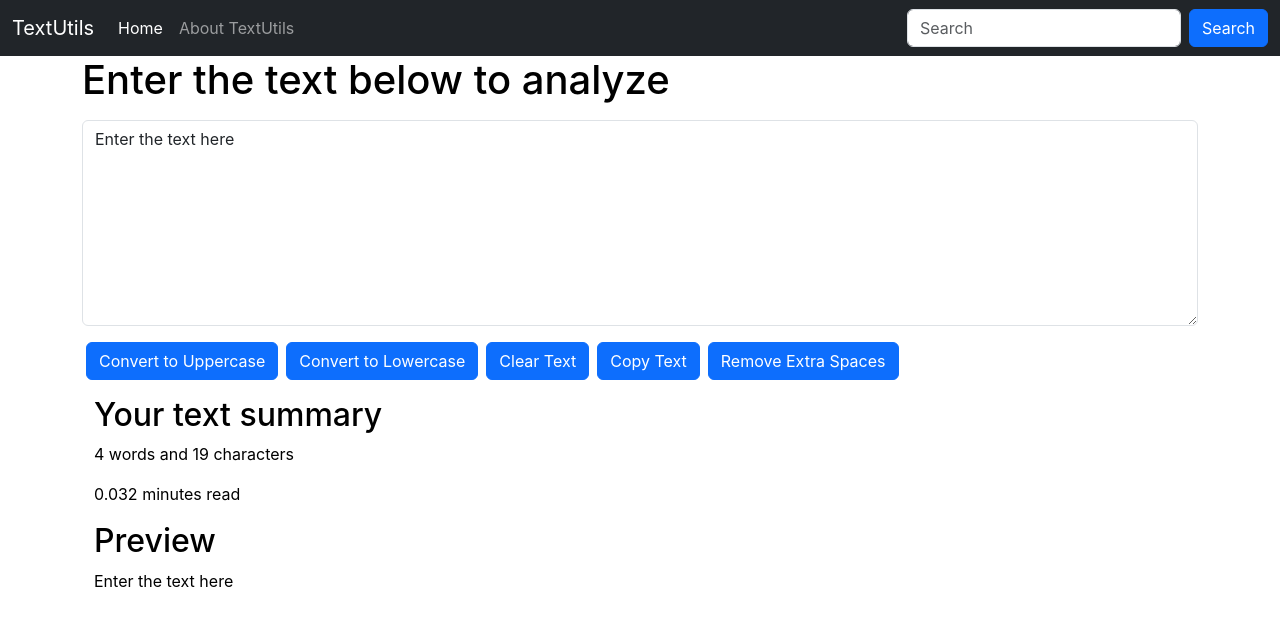
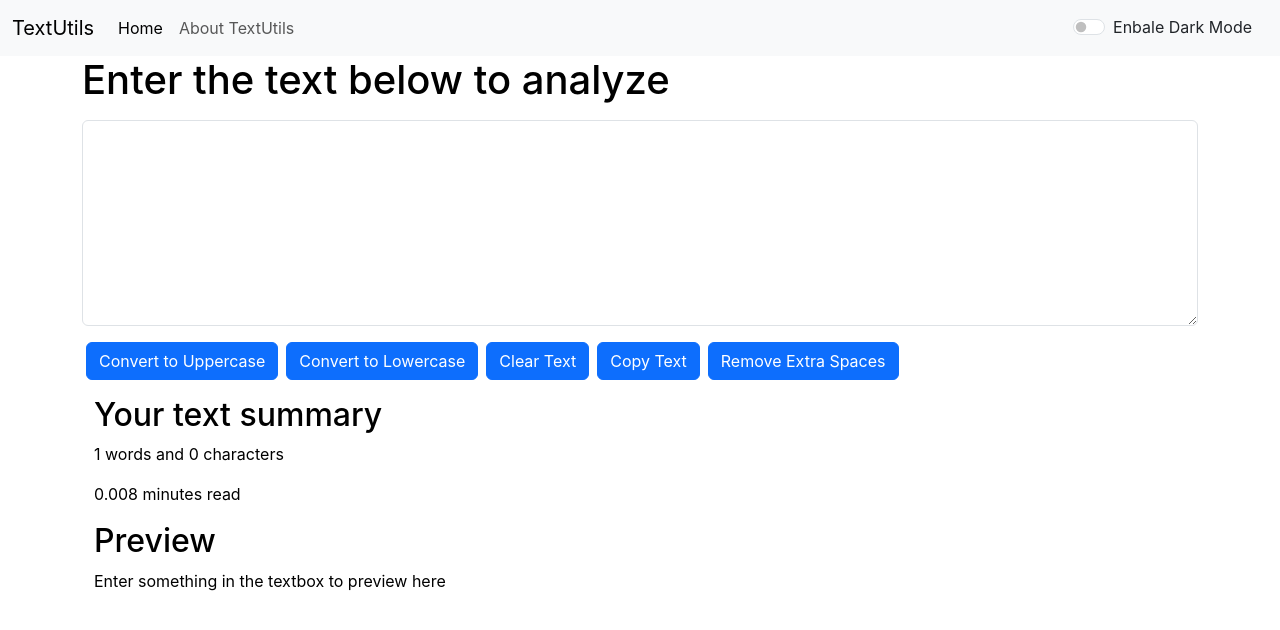
Before and after one commit to Jitender-52/textutils, a React (Create React App) app: page / in a window 1280 px wide. Shown: the top 630 px of the page. Built offline with nearby package versions, Linux system fonts and the light colour scheme.

Commit message:
12th commit

```diff
--- a/src/components/Navbar.js
+++ b/src/components/Navbar.js
@@ -1,10 +1,9 @@
 import React from 'react'
 import PropTypes from 'prop-types'
 
-
 export default function Navbar(props) {
   return (
-    <nav className="navbar navbar-expand-lg navbar-dark bg-dark">
+    <nav className={`navbar navbar-expand-lg navbar-${props.mode} bg-${props.mode}`}>
   <div className="container-fluid">
     <a className="navbar-brand" href="/"> {props.title} </a>
     <button className="navbar-toggler" type="button" data-bs-toggle="collapse" data-bs-target="#navbarSupportedContent" aria-controls="navbarSupportedContent" aria-expanded="false" aria-label="Toggle navigation">
@@ -19,10 +18,14 @@
           <a className="nav-link" href="/"> {props.aboutText} </a>
         </li>
       </ul>
-      <form className="d-flex" role="search">
-        <input className="form-control me-2" type="search" placeholder="Search" aria-label="Search" />
+      {/* <form className="d-flex" role="search">
+        <input className="form-control me-2" type="search" placeholder="Search" aria-label="Search"/>
         <button className="btn btn-primary" type="submit">Search</button>
-      </form>
+      </form> */}
+      <div className={`form-check form-switch mx-3 text-${props.mode==='light'?'dark':'light'}`}>
+        <input className="form-check-input" onClick={props.toggleMode} type="checkbox" role="switch" id="flexSwitchCheckDefault"/>
+        <label className="form-check-label" htmlFor="flexSwitchCheckDefault">Enbale Dark Mode</label>
+      </div>
     </div>
   </div>
 </nav>
--- a/src/components/TextForm.js
+++ b/src/components/TextForm.js
@@ -40,14 +40,14 @@
         setText(newText.join((" ")));
     };
 
-    const [text, setText] = useState("Enter the text here");
+    const [text, setText] = useState("");
 
   return (
     <>
 <div>
     <h1> {props.heading} </h1>
     <div className="mb-3">
-        <textarea className="form-control my-3" id="myBox" value={text} onChange={handleOnChange} rows="8"></textarea>
+        <textarea className="form-control my-3" style={{backgroundColor:props.mode==='dark'?'#042743':'white', color:props.mode==='dark'?'white':'black'}} id="myBox" value={text} onChange={handleOnChange} rows="8"></textarea>
     </div>
     <button className='btn btn-primary mx-1' onClick={handleUpClick} > Convert to Uppercase </button>
     <button className='btn btn-primary mx-1' onClick={handleLoClick}> Convert to Lowercase </button>
@@ -56,12 +56,12 @@
     <button className='btn btn-primary mx-1' onClick={handleExtraSpaces}> Remove Extra Spaces </button>
 </div>
 
-<div className="container my-3">
+<div className="container my-3" style={{color:props.mode==='light'?'black':'white'}}>
     <h2> Your text summary </h2>
     <p> {text.split(" ").length} words and {text.length} characters </p>
     <p> {0.008 * text.split(" ").length} minutes read </p>
     <h2>Preview</h2>
-    <p> {text} </p>
+    <p> {text.length?text:"Enter something in the textbox to preview here"} </p>
 </div>
     </>
   )
```
